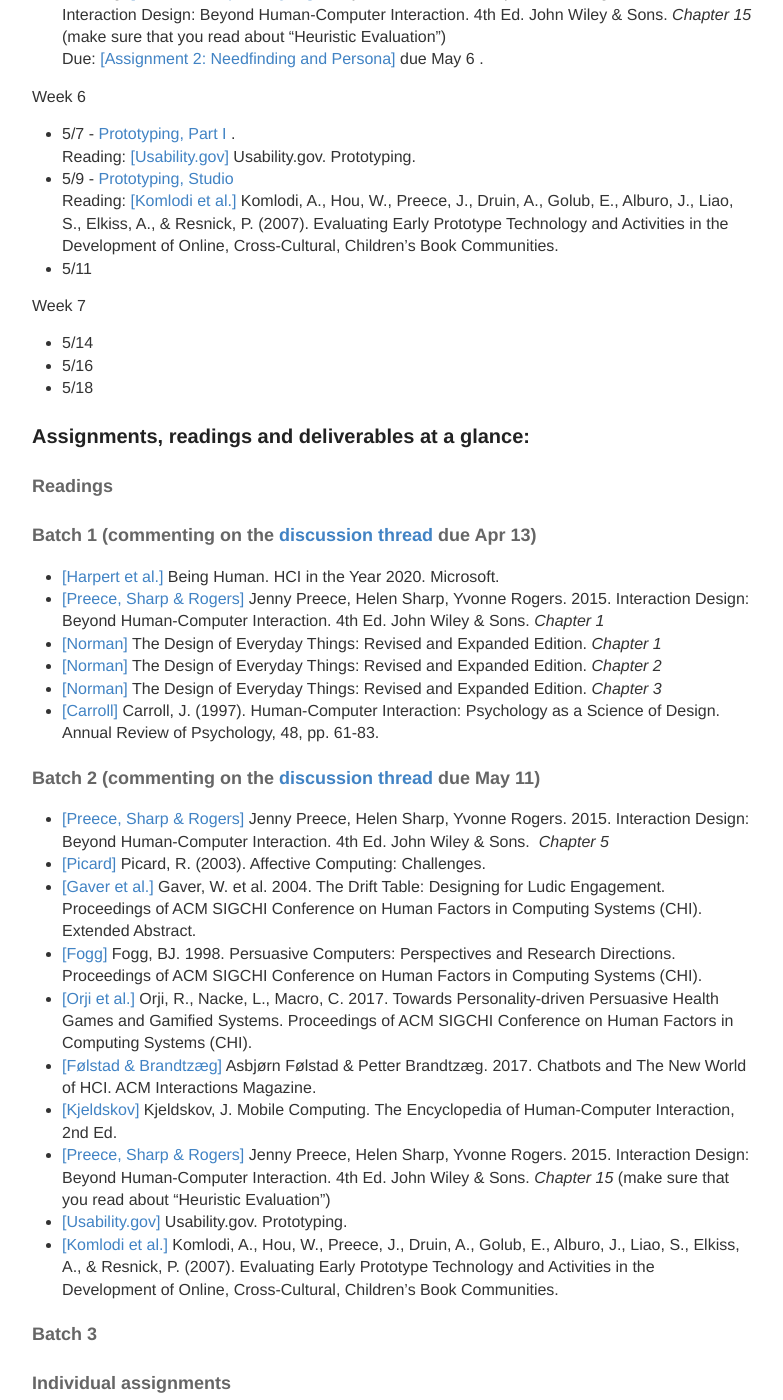
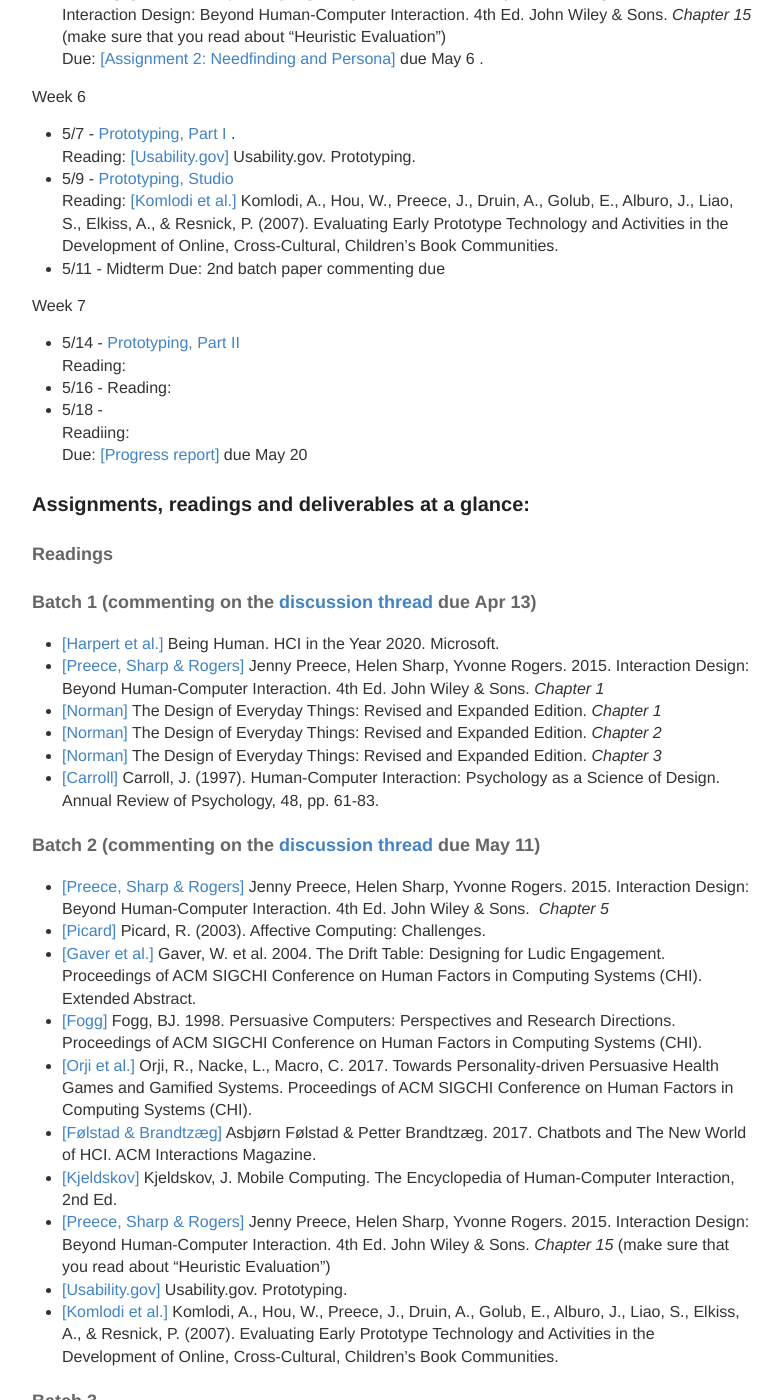
Before and after one commit to hciwang/hciwang.github.io, a Jekyll site: the page built from _posts/2018-3-25-lectures.md, in a window 1280 px wide and 1400 px high, scrolled down 1814 px. Shown: the whole window, without its empty margins (248-1031 px from the left). Built offline with Jekyll 4.4.1, drawn with Linux system fonts in a browser that asks for light colours; some of the changed text lies outside the part shown.

Commit message:
Update 2018-3-25-lectures.md

```diff
--- a/_posts/2018-3-25-lectures.md
+++ b/_posts/2018-3-25-lectures.md
@@ -61,12 +61,17 @@
 Reading: [[Usability.gov]](https://www.usability.gov/how-to-and-tools/methods/prototyping.html) Usability.gov. Prototyping.
 - 5/9 -  [Prototyping, Studio](https://canvas.ucdavis.edu/courses/225630/files?preview=3520813)
 Reading: [[Komlodi et al.]](http://www.id-book.com/downloads/casestudy_14point2.pdf) Komlodi, A., Hou, W., Preece, J., Druin, A., Golub, E., Alburo, J., Liao, S., Elkiss, A., & Resnick, P. (2007). Evaluating Early Prototype Technology and Activities in the Development of Online, Cross-Cultural, Children's Book Communities.
-- 5/11
+- 5/11 - Midterm
+Due: 2nd batch paper commenting due
 
 Week 7
-- 5/14
-- 5/16
-- 5/18
+- 5/14 - [Prototyping, Part II](https://canvas.ucdavis.edu/courses/225630/files?preview=3555772)
+Reading:
+- 5/16 -
+Reading:
+- 5/18 -
+Readiing:
+Due: [[Progress report]](https://canvas.ucdavis.edu/courses/225630/assignments/199854) due May 20
 
 
 ### Assignments, readings and deliverables at a glance:
@@ -102,3 +107,4 @@
 
 #### Group project
 - [[Project proposal]](https://canvas.ucdavis.edu/courses/225630/assignments/192508) due Apr 29
+- [[Progress report]](https://canvas.ucdavis.edu/courses/225630/assignments/199854) due May 20
```
